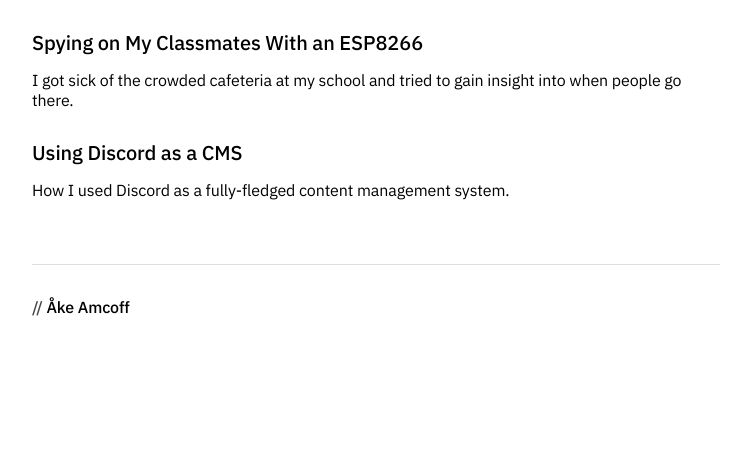
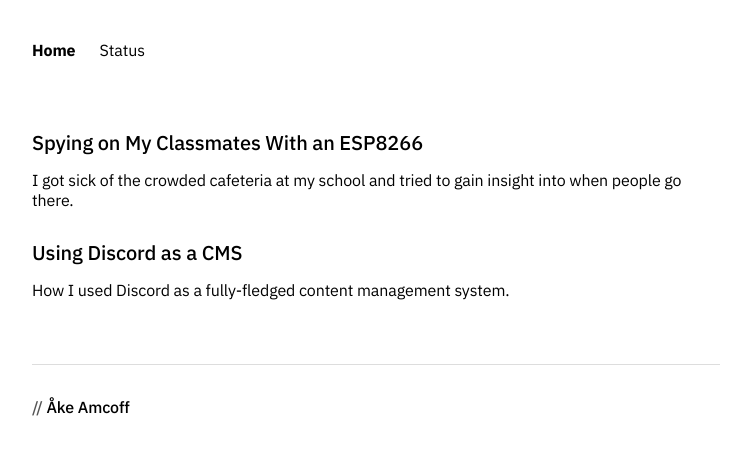
Before and after one commit to ThePicoNerd/amcoff.net, a Next.js app: page / in a window 1280 px wide. Shown: the top 454 px of the page, without its empty margins (264-1015 px from the left). Built offline with nearby package versions, Linux system fonts and the light colour scheme.

Commit message:
add status page, navbar

```diff
--- a/package.json
+++ b/package.json
@@ -20,7 +20,8 @@
     "react-syntax-highlighter": "^15.4.5",
     "rehype-slug": "^5.0.1",
     "remark-mdx-code-meta": "^1.0.0",
-    "sass": "^1.32.8"
+    "sass": "^1.32.8",
+    "swr": "^1.2.2"
   },
   "devDependencies": {
     "@types/luxon": "^2.3.1",
--- a/src/components/Layout.tsx
+++ b/src/components/Layout.tsx
@@ -1,6 +1,7 @@
 import Head from "next/head";
 import React, { FunctionComponent } from "react";
 import styles from "./Layout.module.scss";
+import Navigation from "./Navigation";
 
 export interface Props {
   title: string;
@@ -31,6 +32,7 @@ const Layout: FunctionComponent<Props> = ({
       ))}
     </Head>
     <div className={styles.base}>
+      <Navigation />
       {children}
       <footer>Åke Amcoff</footer>
     </div>
--- /dev/null
+++ b/src/components/Navigation.module.scss
@@ -0,0 +1,20 @@
+.item {
+  list-style: none;
+
+  a {
+    padding: 8px var(--item-pad-x);
+    display: inline-block;
+    border-radius: 8px;
+    transition: background-color 0.1s;
+    text-decoration: none;
+    font-size: 16px;
+
+    &:hover {
+      background-color: var(--nav-hover);
+    }
+
+    &.active {
+      font-weight: 700;
+    }
+  }
+}
--- /dev/null
+++ b/src/components/Navigation.tsx
@@ -0,0 +1,46 @@
+import { useRouter } from "next/dist/client/router";
+import Link from "next/link";
+import React, { FunctionComponent } from "react";
+import styles from "./Navigation.module.scss";
+
+const Item: FunctionComponent<{ href: string }> = ({ href, children }) => {
+  const router = useRouter();
+
+  return (
+    <li className={styles.item}>
+      <Link href={href}>
+        {/* eslint-disable-next-line jsx-a11y/anchor-is-valid */}
+        <a className={router.asPath === href ? styles.active : undefined}>
+          {children}
+        </a>
+      </Link>
+    </li>
+  );
+};
+
+const Navigation: FunctionComponent = () => (
+  <header>
+    <nav>
+      <ul>
+        <Item href="/">Home</Item>
+        <Item href="/status">Status</Item>
+      </ul>
+    </nav>
+    <style jsx>{`
+      nav {
+        margin: 32px 0;
+      }
+
+      ul {
+        --item-pad-x: 12px;
+
+        margin: 0 calc(-1 * var(--item-pad-x));
+        padding: 0;
+        display: flex;
+        overflow: hidden;
+      }
+    `}</style>
+  </header>
+);
+
+export default Navigation;
--- a/src/lib/uptime.ts
+++ b/src/lib/status.ts
@@ -1,6 +1,7 @@
 export interface Monitor {
   id: string;
   name: string;
+  category: string | null;
   online: boolean;
   maintenance: boolean;
   lastCheck: string;
--- a/src/pages/api/uptime.ts
+++ b/src/pages/api/status.ts
@@ -1,12 +1,13 @@
 import { DateTime } from "luxon";
 import { NextApiHandler } from "next";
-import { Monitor } from "../../lib/uptime";
+import { Monitor } from "../../lib/status";
 
 const { HETRIXTOOLS_API_KEY } = process.env;
 
 interface HetrixMonitor {
   id: string;
   name: string;
+  category: string;
   uptime_status: string;
   monitor_status: string;
   last_check: number;
@@ -19,7 +20,7 @@ interface HetrixMonitor {
   uptime: number;
 }
 
-const getUptime: NextApiHandler = async (req, res) => {
+const getStatus: NextApiHandler = async (req, res) => {
   const r = await fetch("https://api.hetrixtools.com/v3/uptime-monitors", {
     headers: { authorization: `Bearer ${HETRIXTOOLS_API_KEY}` },
   });
@@ -33,9 +34,11 @@ const getUptime: NextApiHandler = async (req, res) => {
 
   const monitors: Monitor[] = data.monitors
     .filter((m) => m.public_report)
+    .sort((a, b) => a.name.localeCompare(b.name))
     .map((m) => ({
       name: m.name,
       id: m.id,
+      category: !m.category ? null : m.category,
       online: m.uptime_status === "up",
       maintenance: m.monitor_status === "maint",
       lastCheck: DateTime.fromSeconds(m.last_check).toUTC().toISO(),
@@ -50,4 +53,4 @@ const getUptime: NextApiHandler = async (req, res) => {
   return res.json(monitors);
 };
 
-export default getUptime;
+export default getStatus;
--- /dev/null
+++ b/src/pages/status.tsx
@@ -0,0 +1,82 @@
+import { NextPage } from "next";
+import React, { FunctionComponent } from "react";
+import useSWR from "swr";
+import Layout from "../components/Layout";
+import { Monitor } from "../lib/status";
+
+const StatusText: FunctionComponent<{ online: boolean; maintenance: boolean }> =
+  ({ online, maintenance }) => {
+    let text = "Down";
+
+    if (online) {
+      if (maintenance) {
+        text = "Under maintenance";
+      } else {
+        text = "Operational";
+      }
+    } else if (maintenance) {
+      text = "Down for maintenance";
+    }
+
+    let color = "error";
+
+    if (online) {
+      color = "text-primary";
+
+      if (maintenance) {
+        color = "warning";
+      }
+    }
+
+    return (
+      <>
+        <span>{text}</span>
+        <style jsx>{`
+          span {
+            font-weight: 500;
+            color: var(--${color});
+          }
+        `}</style>
+      </>
+    );
+  };
+
+const Status: NextPage = () => {
+  const { data } = useSWR<Monitor[]>("/api/status", (path) =>
+    fetch(path).then((res) => res.json()),
+  );
+
+  return (
+    <Layout title="Status" description="Service status.">
+      <table>
+        <tbody>
+          {data?.map((m) => (
+            <tr key={m.id}>
+              <td>
+                <span className="category">{m.category}</span> / {m.name}
+              </td>
+              <td align="right">
+                <StatusText online={m.online} maintenance={m.maintenance} />
+              </td>
+            </tr>
+          ))}
+        </tbody>
+      </table>
+      <style jsx>{`
+        table {
+          width: 100%;
+        }
+
+        td {
+          padding: 12px 0;
+        }
+
+        .category {
+          color: var(--text-secondary);
+        }
+      `}</style>
+    </Layout>
+  );
+};
+
+export default Status;
--- a/src/styles/globals.scss
+++ b/src/styles/globals.scss
@@ -2,24 +2,30 @@
 @import "./highlight";
 
 :root {
+  --accent: #ddd;
   --background: #fff;
   --text-primary: #000;
-  --text-secondary: #444;
+  --text-secondary: #555;
   --link-color: #0044ff;
-  --accent: #ddd;
+  --nav-hover: #eee;
+
   --warning-background: rgba(255, 166, 0, 0.192);
   --on-warning: #a06800;
+  --warning: rgb(238, 155, 0);
+  --error: rgb(255, 53, 53);
   --page-gutter: 24px;
 
   @media (prefers-color-scheme: dark) {
     --accent: #666;
     --background: #000;
-    --link-color: #2a63ff;
     --text-primary: #fff;
     --text-secondary: #999;
+    --link-color: #2a63ff;
+    --nav-hover: #222;
 
     --warning-background: rgba(255, 191, 72, 0.274);
     --on-warning: orange;
+    --warning: rgb(255, 177, 32);
   }
 }
 
```
Also changed, not shown: 1 other file (tests, documents, lock files or other folders).
